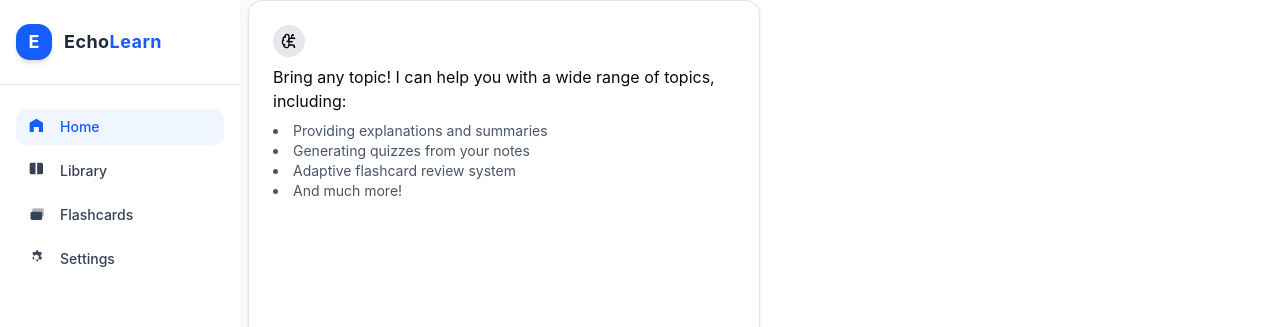
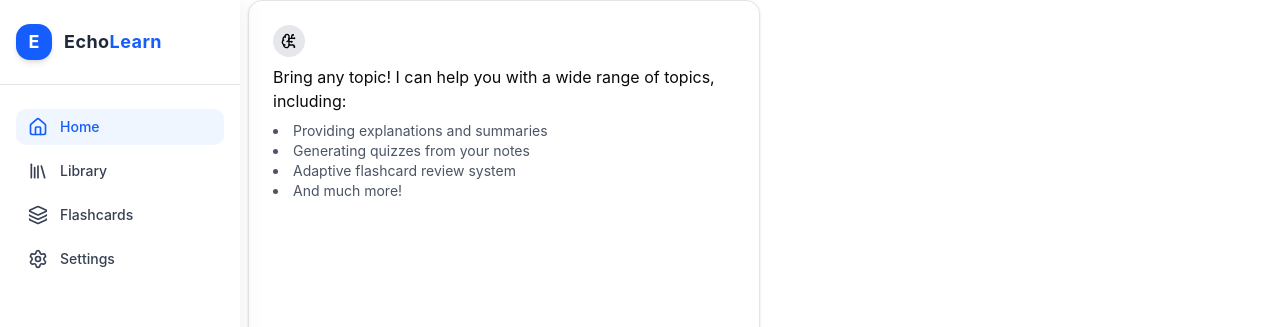
Before and after one commit to gosag/Gosa-s_StudyAi, a React (Vite) app in the folder client/: page / in a window 1280 px wide. Shown: the top 327 px of the page. Built offline with nearby package versions, Linux system fonts and the light colour scheme.

Commit message:
feat: enhance MainOutlet component; add navigation links with icons and improve layout structure

```diff
--- a/client/src/components/outlet/MainOutlet.tsx
+++ b/client/src/components/outlet/MainOutlet.tsx
@@ -1,10 +1,10 @@
 import { Outlet ,NavLink} from "react-router-dom";
+import { Home, Library, Layers, Settings } from "lucide-react";
 
 function MainOutLet(){
     return(
-<div className="flex">
-    <div>
-    <aside className="h-screen w-16 md:w-60 bg-white shadow-[4px_0_24px_rgba(0,0,0,0.05)] flex flex-col transition-all duration-300 shrink-0 z-50">
+<div className="flex min-h-screen">
+    <aside className="sticky top-0 h-screen w-16 md:w-60 bg-white shadow-[4px_0_24px_rgba(0,0,0,0.05)] flex flex-col transition-all duration-300 shrink-0 z-50">
 
       {/* 🔥 Realistic Fire Animation Styles */}
       <style>{`
@@ -64,30 +64,10 @@ function MainOutLet(){
       <nav className="flex-1 px-2 md:px-4 py-6 overflow-y-auto overflow-x-hidden">
         <ul className="space-y-2">
 
-          {[
-            { to: "/", label: "Home", icon: (
-              <path d="M10 2 2 7v11h5v-6h6v6h5V7l-8-5z"/>
-            )},
-            { to: "/library", label: "Library", icon: (
-              <path d="M2 4a2 2 0 012-2h5v14H4a2 2 0 01-2-2V4zm9-2h5a2 2 0 012 2v10a2 2 0 01-2 2h-5V2z"/>
-            )},
-            { to: "/flashcards", label: "Flashcards", icon: (
-              <>
-                <rect x="5" y="4" width="14" height="10" rx="2" opacity="0.4"/>
-                <rect x="3" y="8" width="14" height="10" rx="2"/>
-                <rect x="6" y="11" width="8" height="1.5" rx="1"/>
-                <rect x="6" y="14" width="6" height="1.5" rx="1"/>
-              </>
-            )},
-            { to: "/settings", label: "Settings", icon: (
-              <path fillRule="evenodd" clipRule="evenodd"
-                d="M11.983 1.94a1 1 0 00-1.966 0l-.2 1.19a5.978 5.978 0 00-1.56.9l-1.11-.45a1 1 0 00-1.3.58l-.38 1.12a1 1 0 00.48 1.24l1.05.6a5.978 5.978 0 000 1.8l-1.05.6a1 1 0 00-.48 1.24l.38 1.12a1 1 0 001.3.58l1.11-.45c.48.36 1 .66 1.56.9l.2 1.19a1 1 0 001.966 0l.2-1.19a5.978 5.978 0 001.56-.9l1.11.45a1 1 0 001.3-.58l.38-1.12a1 1 0 00-.48-1.24l-1.05-.6a5.978 5.978 0 000-1.8l1.05-.6a1 1 0 00.48-1.24l-.38-1.12a1 1 0 00-1.3-.58l-1.11.45a5.978 5.978 0 00-1.56-.9l-.2-1.19zM10 13a3 3 0 100-6 3 3 0 000 6z"/>
-            )}
-          ].map(({ to, label, icon }) => (
-            <li key={to}>
+          <li>
             <NavLink
-                to={to}
-                title={label}
+              to="/"
+              title="Home"
               className={({ isActive }) =>
                 `flex items-center justify-center md:justify-start gap-3 px-2 md:px-3 py-2 rounded-lg text-sm font-medium transition-all duration-200
                 ${isActive
@@ -95,13 +75,58 @@ function MainOutLet(){
                   : "text-gray-700 hover:bg-blue-50 hover:text-blue-600"}`
               }
             >
-                <svg className="h-5 w-5 shrink-0" fill="currentColor" viewBox="0 0 24 24">
-                  {icon}
-                </svg>
-                <span className="hidden md:block">{label}</span>
+              <Home className="h-5 w-5 shrink-0" />
+              <span className="hidden md:block">Home</span>
             </NavLink>
           </li>
-          ))}
+
+          <li>
+            <NavLink
+              to="/library"
+              title="Library"
+              className={({ isActive }) =>
+                `flex items-center justify-center md:justify-start gap-3 px-2 md:px-3 py-2 rounded-lg text-sm font-medium transition-all duration-200
+                ${isActive
+                  ? "bg-blue-50 text-blue-600"
+                  : "text-gray-700 hover:bg-blue-50 hover:text-blue-600"}`
+              }
+            >
+              <Library className="h-5 w-5 shrink-0" />
+              <span className="hidden md:block">Library</span>
+            </NavLink>
+          </li>
+
+          <li>
+            <NavLink
+              to="/flashcards"
+              title="Flashcards"
+              className={({ isActive }) =>
+                `flex items-center justify-center md:justify-start gap-3 px-2 md:px-3 py-2 rounded-lg text-sm font-medium transition-all duration-200
+                ${isActive
+                  ? "bg-blue-50 text-blue-600"
+                  : "text-gray-700 hover:bg-blue-50 hover:text-blue-600"}`
+              }
+            >
+              <Layers className="h-5 w-5 shrink-0" />
+              <span className="hidden md:block">Flashcards</span>
+            </NavLink>
+          </li>
+
+          <li>
+            <NavLink
+              to="/settings"
+              title="Settings"
+              className={({ isActive }) =>
+                `flex items-center justify-center md:justify-start gap-3 px-2 md:px-3 py-2 rounded-lg text-sm font-medium transition-all duration-200
+                ${isActive
+                  ? "bg-blue-50 text-blue-600"
+                  : "text-gray-700 hover:bg-blue-50 hover:text-blue-600"}`
+              }
+            >
+              <Settings className="h-5 w-5 shrink-0" />
+              <span className="hidden md:block">Settings</span>
+            </NavLink>
+          </li>
 
         </ul>
       </nav>
@@ -145,8 +170,7 @@ function MainOutLet(){
       </div>
 
     </aside>
-  </div>
-  <main>
+    <main className="flex-1 w-full min-w-0">
       <Outlet/>
     </main>
 </div>
```
Lines whose indentation alone changed are shown as unchanged.
